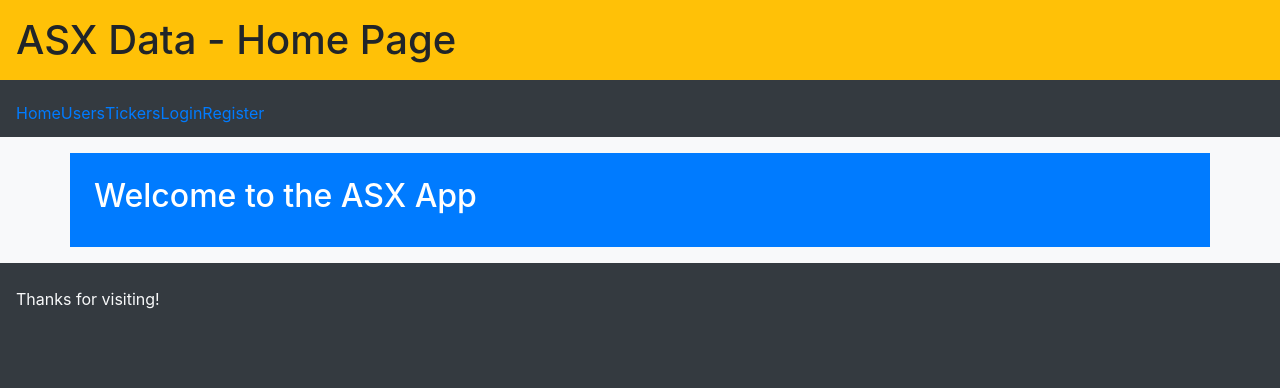
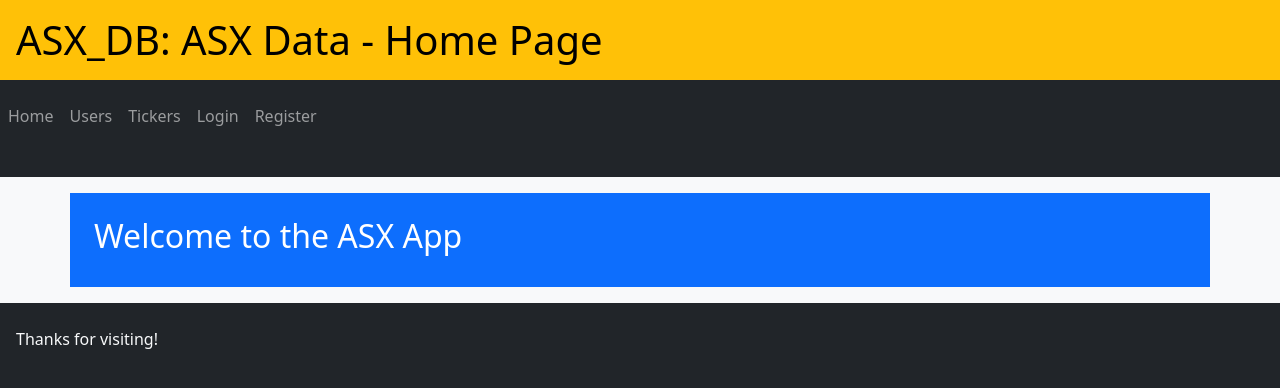
Before and after one commit to l-j-g/ASX_DB-t3a3, a Flask app: page /home in a window 1280 px wide. Shown: the top 388 px of the page. Run offline with Flask 2, Linux system fonts and the light colour scheme; parts of the project's set-up code (start-up, migrations or seed data) failed here and were passed over; some libraries are stand-ins or nearby versions.

Commit message:
added favicon + fixed navbar class

```diff
--- a/asxApp/templates/base.html
+++ b/asxApp/templates/base.html
@@ -2,43 +2,43 @@
 <html lang="en">
     <head>
         <title>
-            ASX App
+            ASX_DB: {{ page_data.page_title}}
         </title>
-
-        <link rel="stylesheet" href="https://stackpath.bootstrapcdn.com/bootstrap/4.3.1/css/bootstrap.min.css" integrity="sha384-ggOyR0iXCbMQv3Xipma34MD+dH/1fQ784/j6cY/iJTQUOhcWr7x9JvoRxT2MZw1T" crossorigin="anonymous">
+        <link rel="stylesheet" href="https://cdn.jsdelivr.net/npm/bootstrap@5.1.3/dist/css/bootstrap.min.css" integrity="sha384-1BmE4kWBq78iYhFldvKuhfTAU6auU8tT94WrHftjDbrCEXSU1oBoqyl2QvZ6jIW3" crossorigin="anonymous">
         <meta name="viewport" content="width=device-width, initial-scale=1, shrink-to-fit=no">
+        <link rel="icon" type="image/x-icon" href="/static/favicon.ico">
     </head>
     <body class="bg-dark">
         <header>
-            <h1 class="p-3 mb-2 bg-warning text-black"> {{ page_data.page_title }} </h1>
+            <h1 class="p-3 mb-2 bg-warning text-black"> ASX_DB: {{ page_data.page_title }} </h1>
             <nav class="navbar navbar-expand-lg navbar-dark">
                 <ul class="navbar-nav">
                     <li class="nav-item">
-                        <a href="/home">Home</a>
+                        <a href="/home" class="nav-link">Home</a>
                     </li>
                      <li class="nav-item">
-                         <a href="/users/">Users</a>
+                         <a href="/users/" class="nav-link">Users</a>
                     </li>
                       <li class="nav-item">
-                          <a href="/tickers/">Tickers</a>
+                          <a href="/tickers/" class="nav-link">Tickers</a>
                     </li>
             {% if current_user.is_authenticated %}
                      <li class="nav-item">
-                         <a href="/users/profile">Profile</a>
+                         <a href="/users/profile" class="nav-link">Profile</a>
                     </li>
                     <li class="nav-item">
-                        <a href="/users/profile/logout">Logout</a>
+                        <a href="/users/profile/logout" class="nav-link">Logout</a>
                     </li>
             {% else %}
                     <li class="nav-item">
-                        <a href="/users/login">Login</a>
+                        <a href="/users/login" class="nav-link">Login</a>
                     </li>
                     <li class="nav-item">
-                        <a href="/users/register">Register</a>
+                        <a href="/users/register" class="nav-link">Register</a>
                     </li>
             {% endif %}
                 </ul>
-            <nav>
+            </nav>
         <hr/>
     </header>
     <div class="p-3 mb-2 bg-light text-black">
```
Also changed, not shown: asxApp/static/favicon.ico.
